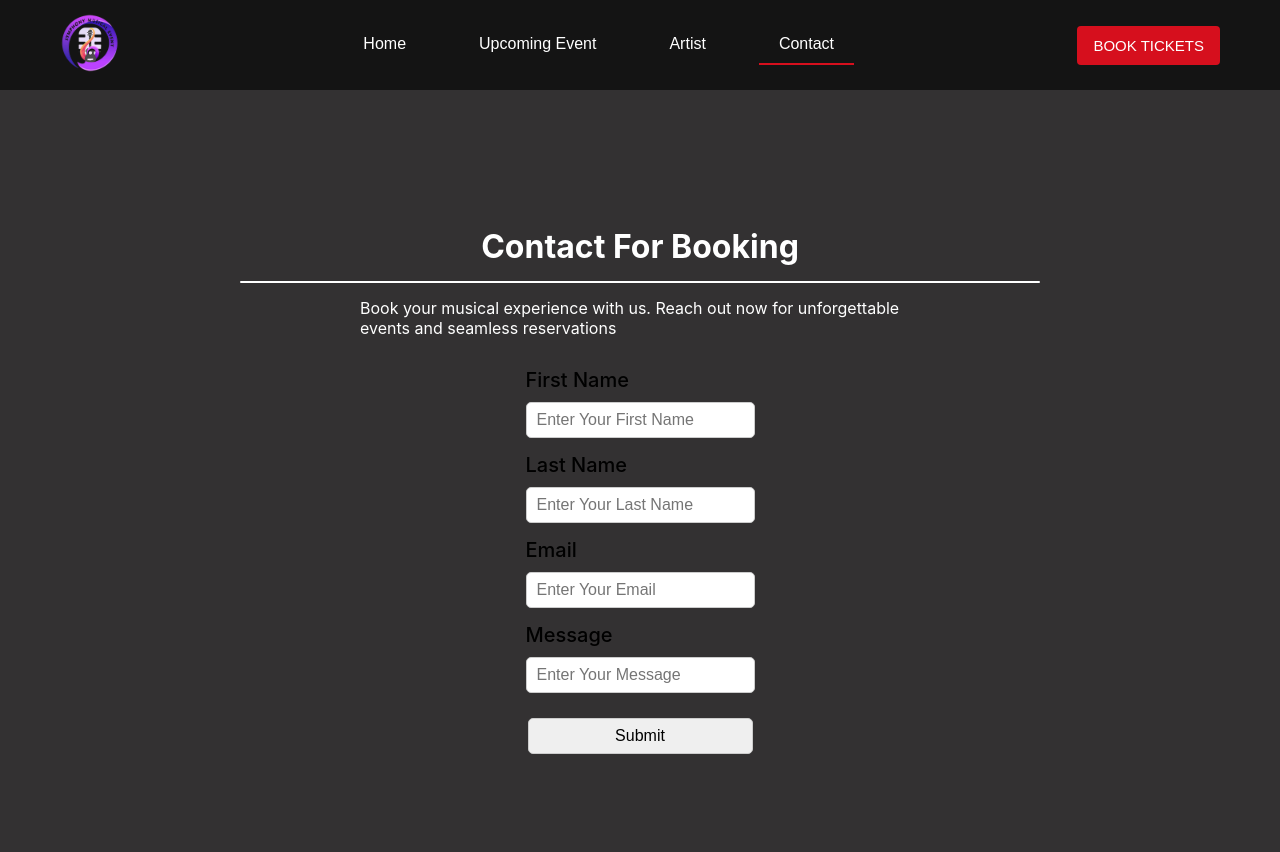
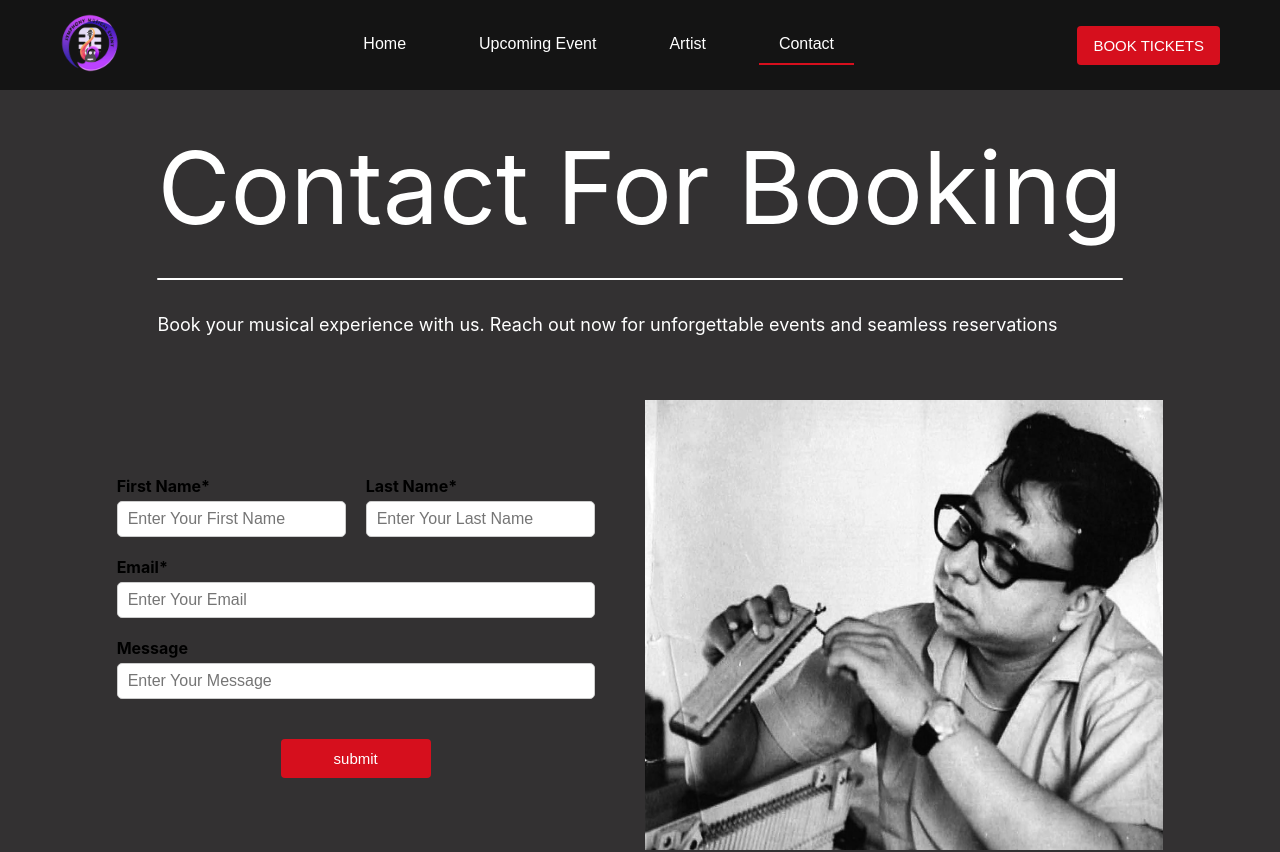
Before and after one commit to shrikrishna24/symphonymusicalevent, a React (Create React App) app: page /contact in a window 1280 px wide. Shown: the top 852 px of the page. Built offline with nearby package versions, Linux system fonts and the light colour scheme.

Commit message:
contact form done

```diff
--- a/src/pages/contact/contact.css
+++ b/src/pages/contact/contact.css
@@ -11,18 +11,16 @@
 .contact-upper {
     display: flex;
     flex-direction: column;
-    gap: 15px;
+    gap: 30px;
     align-items: center;
 }
 
-.contact-upper h2 {
-    font-size: 32px;
+.contact-upper p {
+    align-self: flex-start;
+    font-size: 18px;
+    text-align: justify;
     color: var(--white);
-}
-.contact-upper p {
-    width: 70%;
-    flex-wrap: wrap;
-    color: var(--white);
+    line-height: 30px;
 }
 
 .contact-seprator {
@@ -33,30 +31,29 @@
 }
 
 .contact-lower {
-    width: 100%;
+    display: flex;
+    justify-content: center;
+    align-items: center;
+    gap: 50px;
+    margin-top: 30px;
 }
 
 .contact-form {
     display: flex;
     flex-direction: column;
     align-items: center;
-    justify-content: center;
 }
 
-.contact-form label {
-    font-size: 20px;
-    font-weight: 500;
+.contact-form>div:nth-child(1){
     display: flex;
-    flex-direction: column;
-    gap: 10px;
+    gap: 20px;
 }
 
-.contact-form button {
-    width: 225px;
-    padding: 8px 10px;
-    border: 1px solid #ccc;
-    border-radius: 5px;
-    font-size: 16px;
-    margin-top: 10px;
-    cursor: pointer;
+.contact-field{
+    width: 100% !important;
 }
+
+.contact-form .btn-primary button{
+    margin-top: 20px;
+    width: 150px !important;
+}
--- a/src/pages/contact/contact.js
+++ b/src/pages/contact/contact.js
@@ -1,17 +1,28 @@
 import React from "react";
 import "./contact.css";
 import TextBox from "../../component/input/input";
+import HeadText from '../../component/header/header';
+import Button from '../../component/button/button';
+import Media from '../../component/media/media';
 
 export default function Contact() {
 
-  const handleSubmit = (e) => {
-    e.preventDefault();
-  }
+	const handleSubmit = (e) => {
+		e.preventDefault();
+		const data = new FormData(e.target);
+        const value = Object.fromEntries(data.entries());
+        const body = {
+            fullName: value.fullName,
+            email: value.email,
+            subject: value.subject,
+            message: value.message,
+        };
+	}
 
 	return (
 		<div className="contact">
 			<div className="contact-upper">
-				<h2>Contact For Booking</h2>
+				<HeadText title={'Contact For Booking'} type={'heading'} />
 				<div className="contact-seprator"></div>
 				<p>
 					Book your musical experience with us. Reach out now for unforgettable
@@ -19,14 +30,19 @@ export default function Contact() {
 				</p>
 			</div>
 			<div className="contact-lower" onSubmit={handleSubmit}>
-        <form className="contact-form">
-        <label>First Name<TextBox  placeholder={"Enter Your First Name"}/></label>
-        <label>Last Name<TextBox placeholder={"Enter Your Last Name"} /></label>
-        <label>Email<TextBox placeholder={"Enter Your Email"} /></label>
-        <label>Message<TextBox placeholder={"Enter Your Message"} /></label>
-        <button type="submit">Submit</button>
-        </form>
-      </div>
+				<form className="contact-form" onSubmit={handleSubmit}>
+
+					<div>
+						<TextBox inputName="fname" inputLabel={'First Name*'} placeholder={"Enter Your First Name"} />
+						<TextBox inputName="lname" inputLabel={'Last Name*'} placeholder={"Enter Your Last Name"} />
+					</div>
+					<TextBox inputName="email" inputLabel={'Email*'} inputType="email" placeholder={"Enter Your Email"} inputDivClass='contact-field'/>
+					<TextBox inputName="message" inputLabel={'Message'} placeholder={"Enter Your Message"} inputDivClass='contact-field'/>
+					<Button btnTitle="submit" btntype={'submit'} />
+				</form>
+
+				<Media source={require('../../assets/contact/img.jpg')} height={'450px'} />
+			</div>
 		</div>
 	);
 }
```
Also changed, not shown: src/assets/contact/img.jpg (added).
